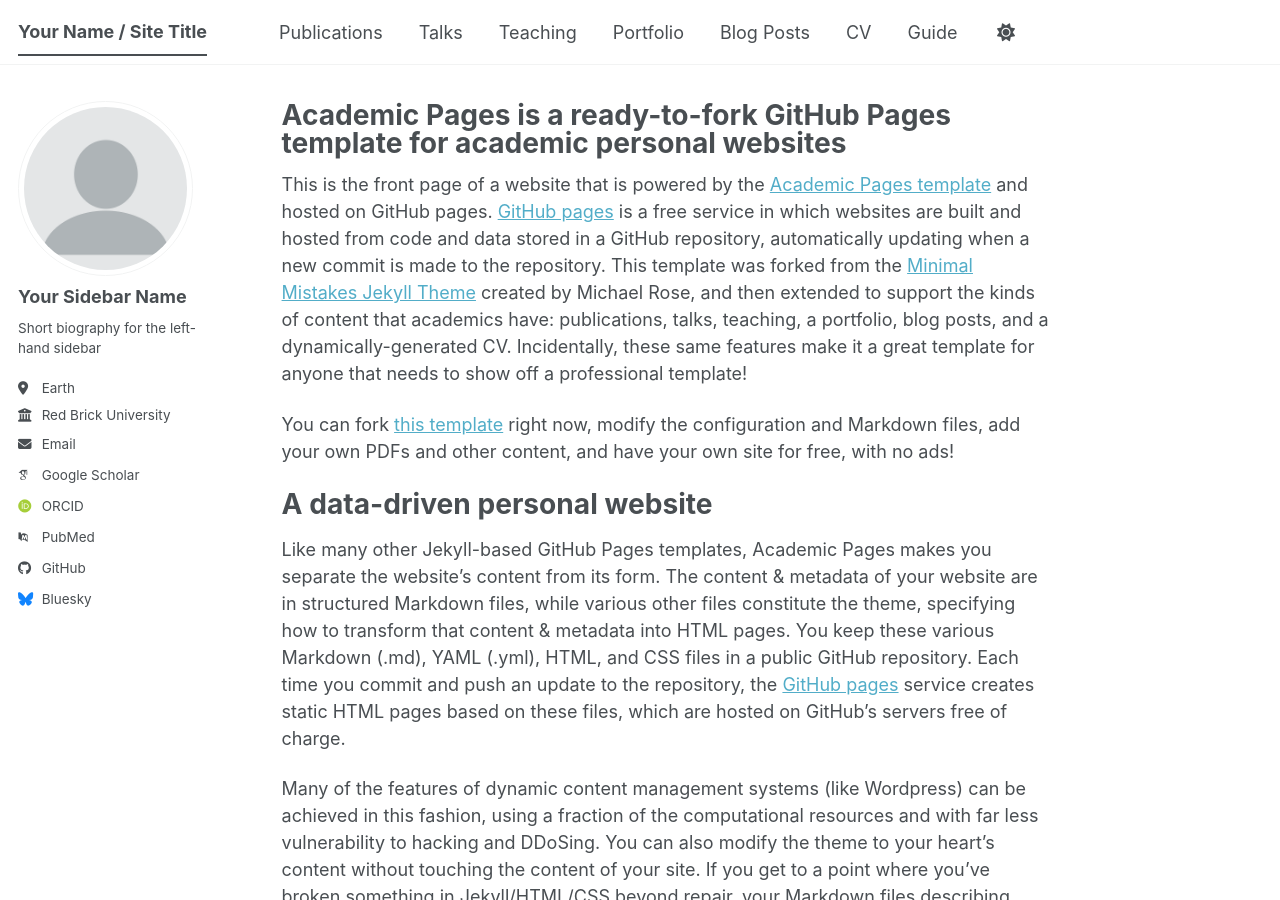
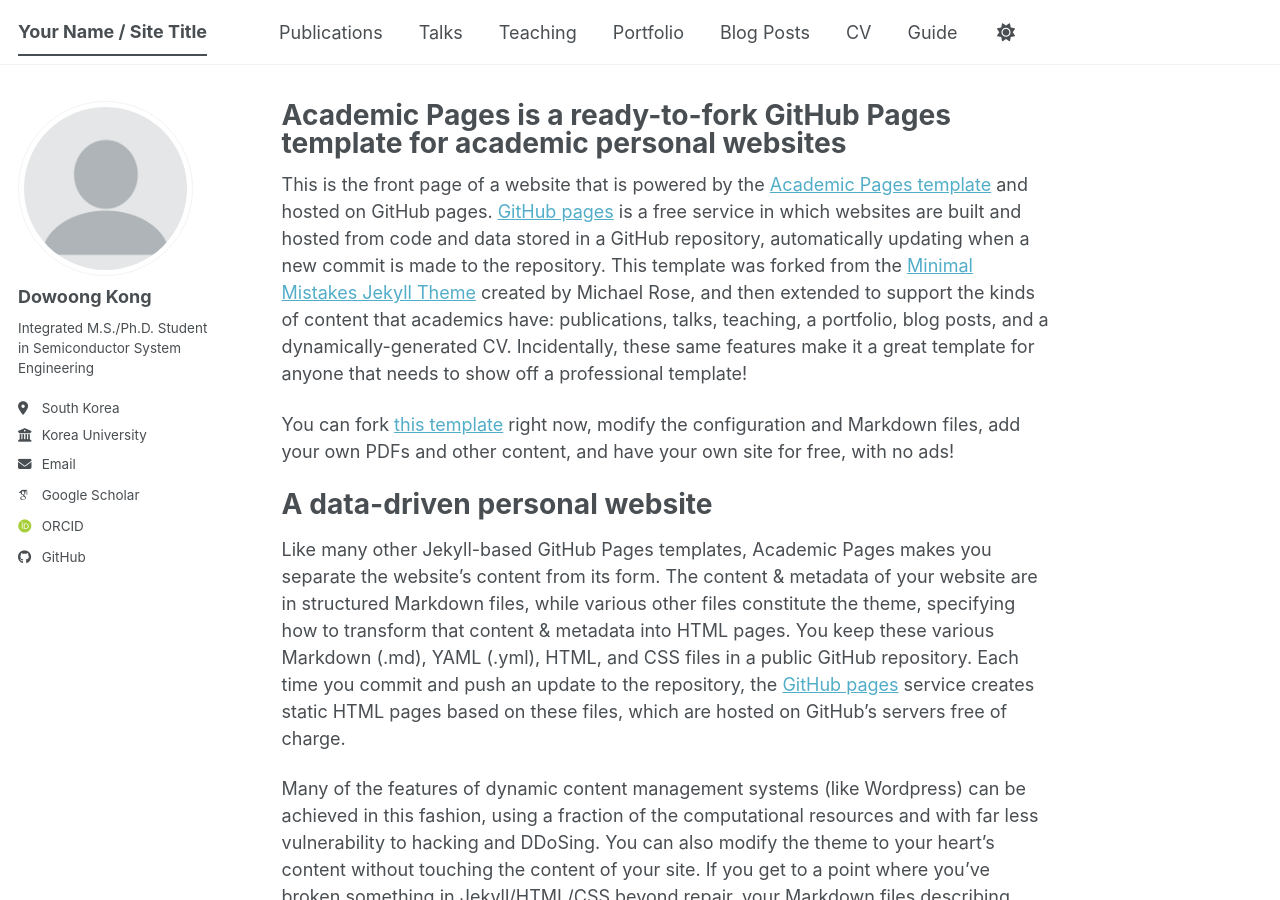
Before and after one commit to DowoongKong/DowoongKong.github.io, a Jekyll site: the page built from _pages/about.md, in a window 1280 px wide and 900 px high. Built offline with Jekyll 4.4.1, drawn with Linux system fonts in a browser that asks for light colours; some web fonts are replaced; a script bundle is joined from its source files by our own code; library files that are not in the unit come from our copies.

Commit message:
Update author details in _config.yml
Updated author information including name, bio, location, employer, email, and GitHub username.

```diff
--- a/_config.yml
+++ b/_config.yml
@@ -24,13 +24,13 @@ repository               : "academicpages/academicpages.github.io"
 author:
   # Biographic information
   avatar           : "profile.png"
-  name             : "Your Sidebar Name"
+  name             : "Dowoong Kong"
   pronouns         : # example: "she/her"
-  bio              : "Short biography for the left-hand sidebar"
-  location         : "Earth"
-  employer         : "Red Brick University"
+  bio              : "Integrated M.S./Ph.D. Student in Semiconductor System Engineering"
+  location         : "South Korea"
+  employer         : "Korea University"
   uri              : # URL
-  email            : "none@example.org"
+  email            : "ehdnd00@korea.ac.kr"
 
   # Academic websites
   academia         : # URL
@@ -38,10 +38,10 @@ author:
   googlescholar    : "https://scholar.google.com/citations?user=PS_CX0AAAAAJ"
   inspire-hep      : # URL
   impactstory      : # URL
-  orcid            : "https://orcid.org/yourorcidurl"
+  orcid            : "https://orcid.org/0009-0006-0204-5095"
   semantic         : # URL
   ssrn             : # URL
-  pubmed           : "https://www.ncbi.nlm.nih.gov/pubmed/?term=john+snow"
+  pubmed           : #
   researchgate     : # URL
   scopus           : # URL
   zotero           : # URL
@@ -51,13 +51,13 @@ author:
   bitbucket        : # Username - Update with your username on the site
   codepen          : # Username
   dribbble         : # Username
-  github           : "academicpages"
+  github           : "DowoongKong"
   kaggle           : # Username
   stackoverflow    : # User number or user number and name (i.e., use "1" or "1/jeff-atwood")
 
   # Social media
   artstation       : # Username
-  bluesky          : "bsky.app" # Replace this with you Bluesky username
+  bluesky          : #"bsky.app" # Replace this with you Bluesky username
   facebook         : # Username
   flickr           : # Username
   foursquare       : # Username
```
